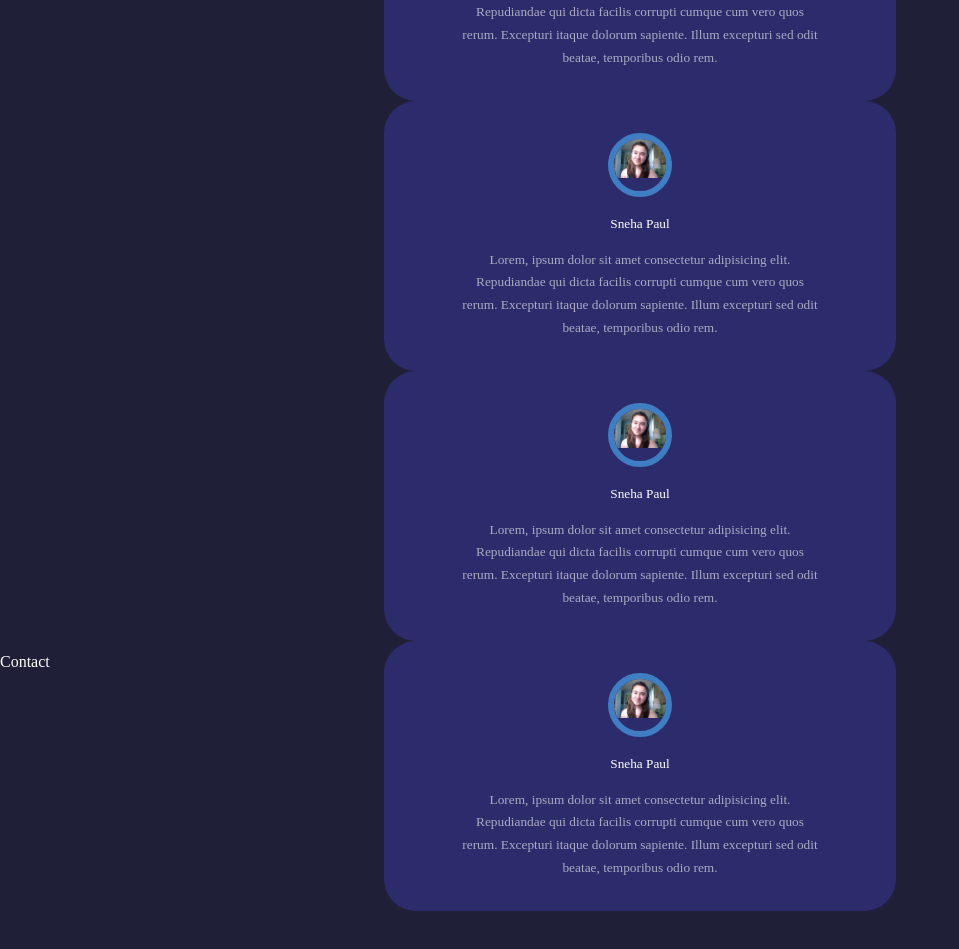
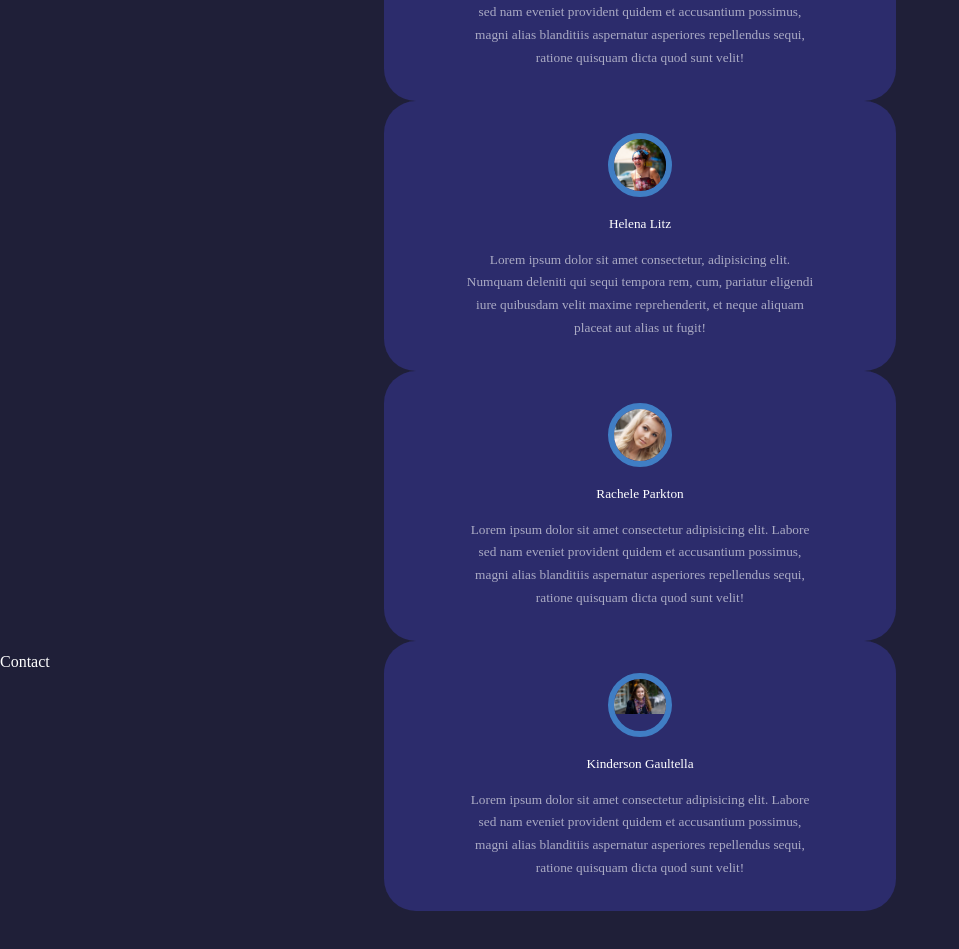
Before and after one commit to Amitesh100/portfolio, a React (Create React App) app: page / in a window 1280 px wide. Shown: the part 4920-5869 px from the top of the page, without its empty margins (0-959 px from the left). Built offline with nearby package versions, Linux system fonts and the light colour scheme; a web font is replaced by a local one.

Commit message:
basic css for testimonials component

```diff
--- a/src/components/testimonials/Testimonials.jsx
+++ b/src/components/testimonials/Testimonials.jsx
@@ -4,6 +4,29 @@ import AVTR1 from '../../assets/avatar1.jpg'
 import AVTR2 from '../../assets/avatar2.jpg'
 import AVTR3 from '../../assets/avatar3.jpg'
 import AVTR4 from '../../assets/avatar4.jpg'
+
+const data = [
+  {
+    avatar: AVTR1,
+    name: "Sneha Paul",
+    review: 'Lorem ipsum dolor sit amet consectetur adipisicing elit. Labore sed nam eveniet provident quidem et accusantium possimus, magni alias blanditiis aspernatur asperiores repellendus sequi, ratione quisquam dicta quod sunt velit!'
+  },
+  {
+    avatar: AVTR2,
+    name: "Helena Litz",
+    review: 'Lorem ipsum dolor sit amet consectetur, adipisicing elit. Numquam deleniti qui sequi tempora rem, cum, pariatur eligendi iure quibusdam velit maxime reprehenderit, et neque aliquam placeat aut alias ut fugit!'
+  },
+  {
+    avatar: AVTR3,
+    name: "Rachele Parkton",
+    review: 'Lorem ipsum dolor sit amet consectetur adipisicing elit. Labore sed nam eveniet provident quidem et accusantium possimus, magni alias blanditiis aspernatur asperiores repellendus sequi, ratione quisquam dicta quod sunt velit!'
+  },
+  {
+    avatar: AVTR4,
+    name: "Kinderson Gaultella",
+    review: 'Lorem ipsum dolor sit amet consectetur adipisicing elit. Labore sed nam eveniet provident quidem et accusantium possimus, magni alias blanditiis aspernatur asperiores repellendus sequi, ratione quisquam dicta quod sunt velit!'
+  }
+]
 
 const Testimonials = () => {
   return (
@@ -12,42 +35,19 @@ const Testimonials = () => {
       <h2>Testimonials</h2>
 
       <div className="container testimonials__container">
-        <article className="testimonial">
-          <div className="client__avatar">
-            <img src={AVTR1} alt="Avatar One" />
-          </div>
-          <h5 className="client__name">Sneha Paul</h5>
-          <small className="client__review">
-            Lorem, ipsum dolor sit amet consectetur adipisicing elit. Repudiandae qui dicta facilis corrupti cumque cum vero quos rerum. Excepturi itaque dolorum sapiente. Illum excepturi sed odit beatae, temporibus odio rem.
-          </small>
-        </article>
-        <article className="testimonial">
-          <div className="client__avatar">
-            <img src={AVTR1} alt="Avatar One" />
-          </div>
-          <h5 className="client__name">Sneha Paul</h5>
-          <small className="client__review">
-            Lorem, ipsum dolor sit amet consectetur adipisicing elit. Repudiandae qui dicta facilis corrupti cumque cum vero quos rerum. Excepturi itaque dolorum sapiente. Illum excepturi sed odit beatae, temporibus odio rem.
-          </small>
-        </article>
-        <article className="testimonial">
-          <div className="client__avatar">
-            <img src={AVTR1} alt="Avatar One" />
-          </div>
-          <h5 className="client__name">Sneha Paul</h5>
-          <small className="client__review">
-            Lorem, ipsum dolor sit amet consectetur adipisicing elit. Repudiandae qui dicta facilis corrupti cumque cum vero quos rerum. Excepturi itaque dolorum sapiente. Illum excepturi sed odit beatae, temporibus odio rem.
-          </small>
-        </article>
-        <article className="testimonial">
-          <div className="client__avatar">
-            <img src={AVTR1} alt="Avatar One" />
-          </div>
-          <h5 className="client__name">Sneha Paul</h5>
-          <small className="client__review">
-            Lorem, ipsum dolor sit amet consectetur adipisicing elit. Repudiandae qui dicta facilis corrupti cumque cum vero quos rerum. Excepturi itaque dolorum sapiente. Illum excepturi sed odit beatae, temporibus odio rem.
-          </small>
-        </article>
+        {
+          data.map(({avatar, name, review}, index) => {
+            return (
+              <article className="testimonial">
+              <div className="client__avatar">
+                <img src={avatar} alt={name} />
+              </div>
+              <h5 className="client__name">{name}</h5>
+              <small className="client__review">{review}</small>
+            </article>
+            )
+          })
+        }
       </div>
     </section>
   )
```
